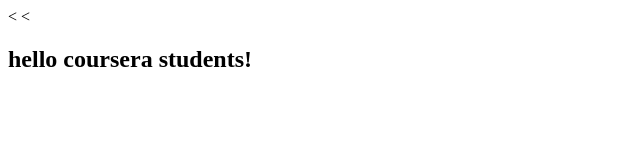
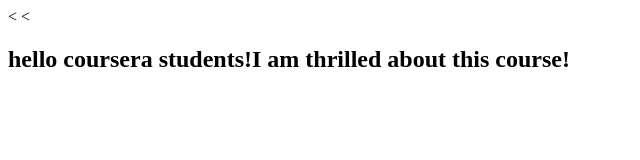
Before and after one commit to Vvimal27/coursera-test, a plain HTML site: page index.html in a window 1280 px wide. Shown: the whole page, without its empty margins (0-640 px from the left). Drawn offline with Linux system fonts and the light colour scheme.

Commit message:
Next version of web file.

```diff
--- a/index.html
+++ b/index.html
@@ -5,6 +5,6 @@
     <title>hello coursera</title>
   </head>
   <body>
-      <<h2>hello coursera students!</h2>
+      <<h2>hello coursera students!I am thrilled about this course!</h2>
   </body>
 </html>
```
